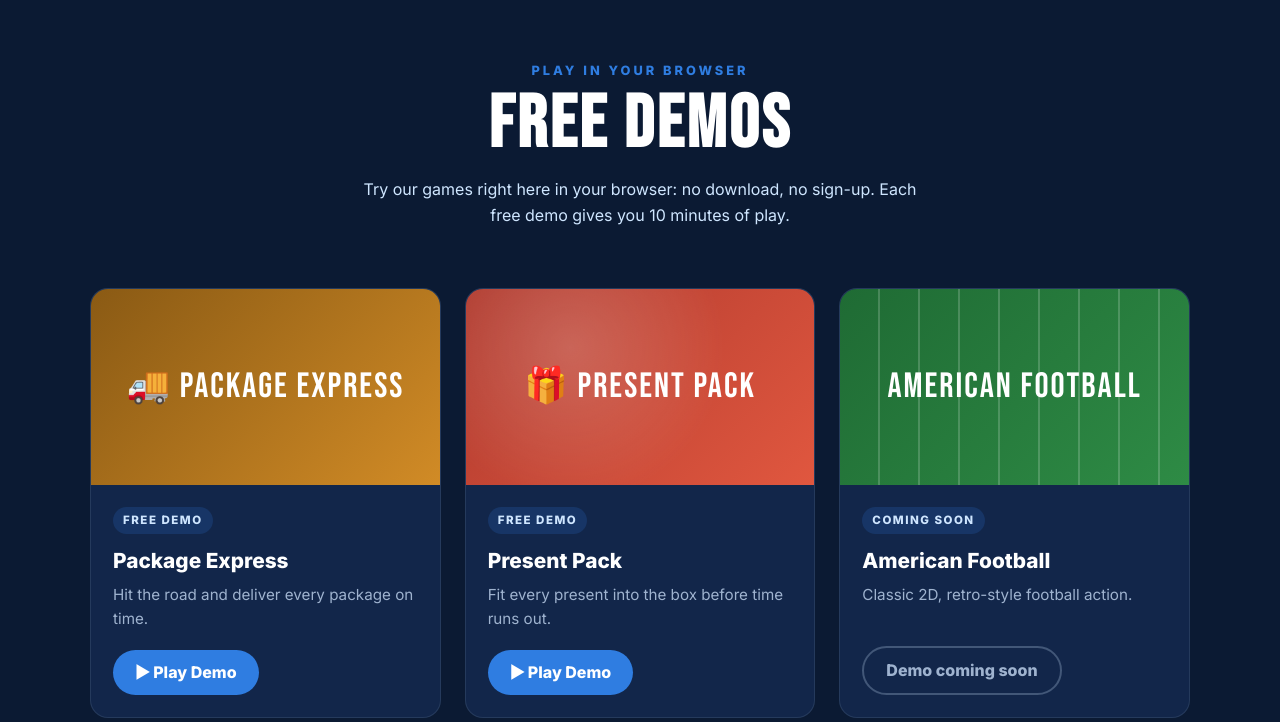
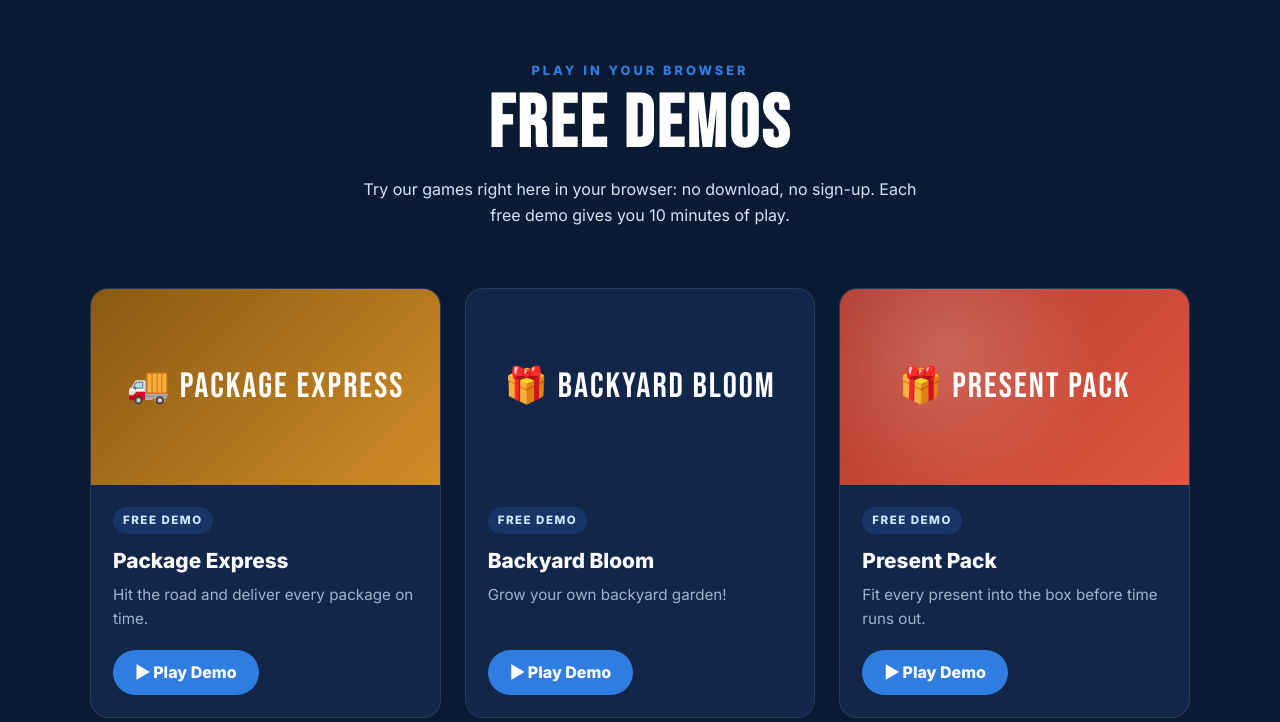
Before and after one commit to Seven10Games/Seven10Games.com, a plain HTML site: page play/index.html in a window 1280 px wide. Shown: the part 78-800 px from the top of the page. Drawn offline with Linux system fonts and the light colour scheme.

Commit message:
Update index.html

```diff
--- a/play/index.html
+++ b/play/index.html
@@ -73,6 +73,16 @@
     </div>
   </a>
 
+    <a class="card" href="/play/backyard bloom/">
+    <div class="thumb">🎁 BACKYARD BLOOM</div>
+    <div class="body">
+      <div class="tag">Free Demo</div>
+      <h3>Backyard Bloom</h3>
+      <p>Grow your own backyard garden!</p>
+      <span class="play">▶ Play Demo</span>
+    </div>
+  </a>
+
   <a class="card" href="/play/present-pack/">
     <div class="thumb presents">🎁 PRESENT PACK</div>
     <div class="body">
```
